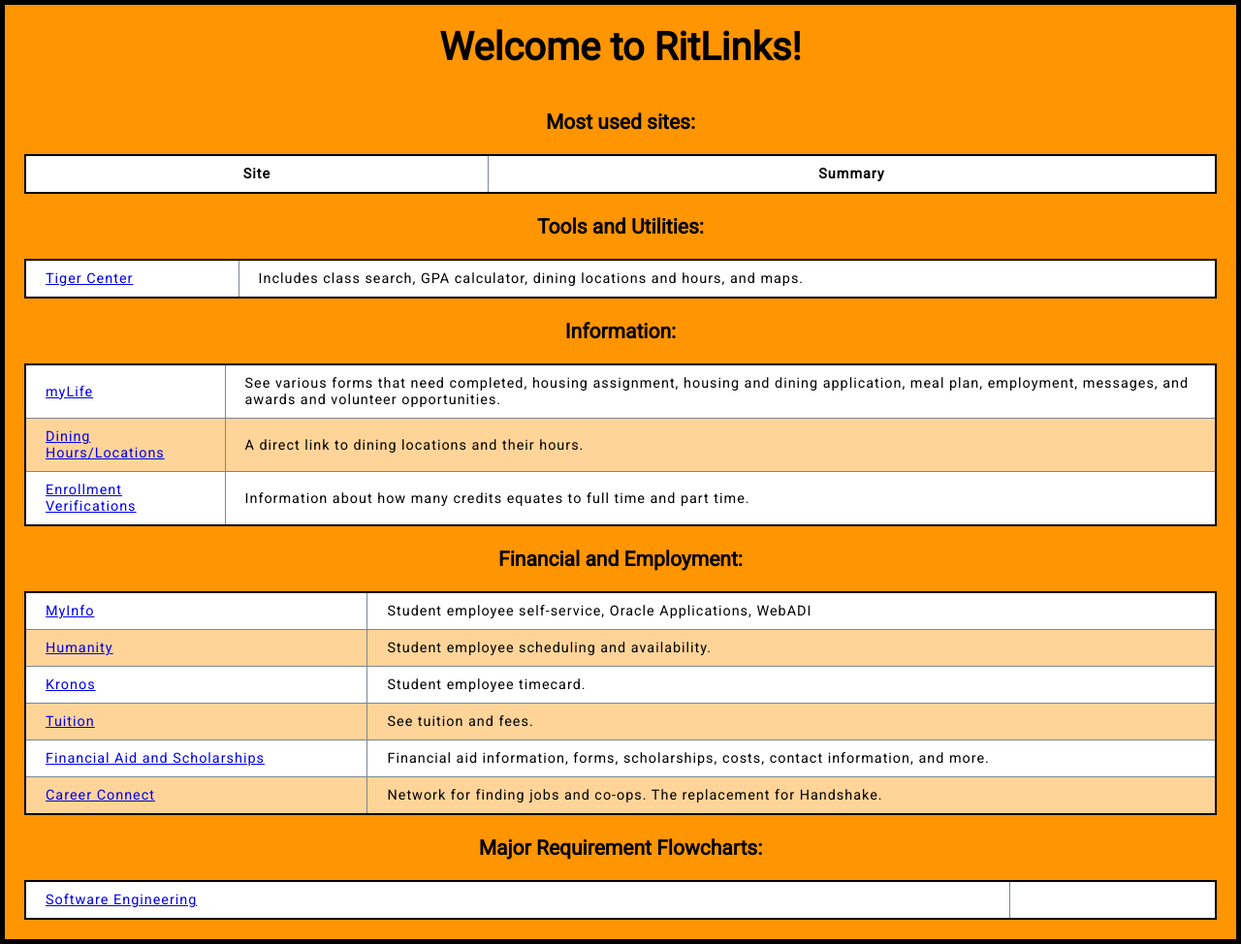
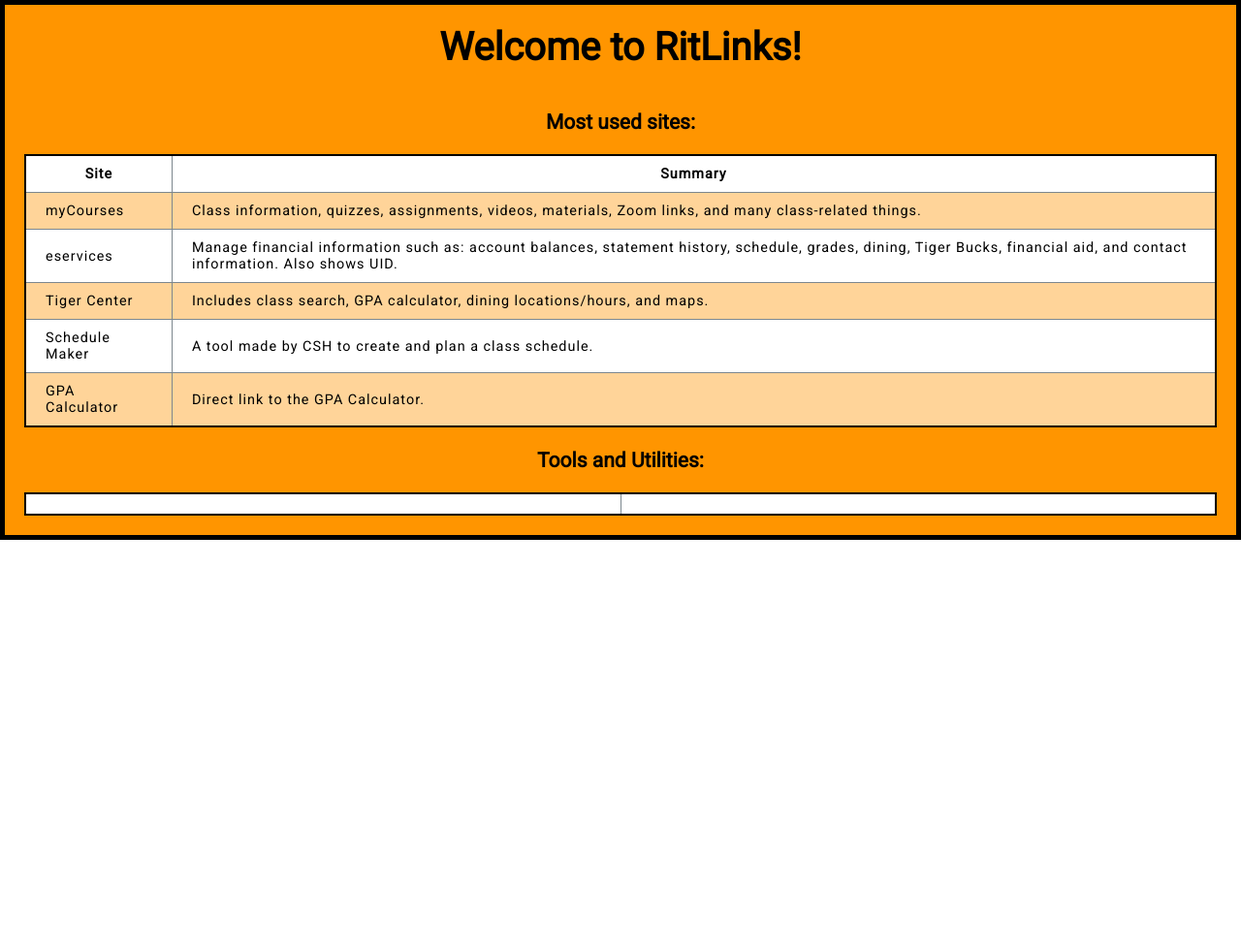
Before and after one commit to klairecodes/ritlinks, a Django app: page /linker/ in a window 1280 px wide. Shown: the whole page at 97% size. After the commit the page ends 557 px from the top, so only its background shows below. Run offline with Django 3.2, Linux system fonts and the light colour scheme; data comes from the database, SQL or seed files in the repository; lists and menus that the app fills with data are empty.

Commit message:
can successfully loop through data stored in models, and can see context variables in views

```diff
--- a/linker/templates/index.html
+++ b/linker/templates/index.html
@@ -5,75 +5,28 @@
 <body>
     <h1>Welcome to RitLinks!</h1>
 <!--    <p>Visit the <a href="/about">about</a> page to learn more and to get a tutorial.</p>-->
-
-    <h3 >Most used sites:</h3>
+{#    {% if index %}#}
+    <h3>Most used sites:</h3>
     <table>
         <tr>
             <th>Site</th>
             <th>Summary</th>
         </tr>
+        {% for link in all_links %}
+            <tr>
+            <td>{{link.name}}</td>
+            <td>{{link.description}}</td>
+            </tr>
+        {% endfor %}
     </table>
     <h3>Tools and Utilities:</h3>
     <table>
         <tr>
-            <td><a href="https://tigercenter.rit.edu/tigerCenterApp/landing">Tiger Center</a></td>
-            <td>Includes class search, GPA calculator, dining locations and hours, and maps.</td>
+            <td></td>
+            <td></td>
         </tr>
     </table>
-
-    <h3>Information:</h3>
-    <table>
-        <tr>
-            <td><a href="https://mylife.rit.edu/">myLife</a></td>
-            <td>See various forms that need completed, housing assignment, housing and dining application, meal plan, employment, messages, and awards and volunteer opportunities.</td>
-        </tr>
-        <tr>
-            <td><a href="https://tigercenter.rit.edu/tigerCenterApp/api/hours-and-locations">Dining Hours/Locations</a></td>
-            <td>A direct link to dining locations and their hours.</td>
-        </tr>
-        <tr>
-            <td><a href="https://www.rit.edu/academicaffairs/registrar/enrollment-verifications">Enrollment Verifications</a></td>
-            <td>Information about how many credits equates to full time and part time.</td>
-        </tr>
-    </table>
-
-    <h3>Financial and Employment:</h3>
-    <table>
-        <tr>
-            <td><a href="https://myinfo.rit.edu/OA_HTML/RF.jsp?function_id=1025494&https://www.rit.edu/academicaffairs/registrar/enrollment-verificationsresp_id=-1&resp_appl_id=-1&security_group_id=0&lang_code=US&params=xwcSk1Kswefmz828d8EP1yUpzmKYjeW5PKdjkQmm.p4&oas=16k2EmAbv_ZQ7Gf2aCJN7Q">MyInfo</a></td>
-            <td>Student employee self-service, Oracle Applications, WebADI</td>
-        </tr>
-        <tr>
-            <td><a href="https://www.humanity.com/app/">Humanity</a></td>
-            <td>Student employee scheduling and availability.</td>
-        </tr>
-        <tr>
-            <td><a href="https://fastapps.rit.edu/kronosTimecard/">Kronos</a></td>
-            <td>Student employee timecard.</td>
-        </tr>
-        <tr>
-            <td><a href="https://www.rit.edu/admissions/tuition-and-fees">Tuition</a></td>
-            <td>See tuition and fees.</td>
-        </tr>
-        <tr>
-            <td><a href="https://www.rit.edu/admissions/aid">Financial Aid and Scholarships</a></td>
-            <td>Financial aid information, forms, scholarships, costs, contact information, and more.</td>
-        </tr>
-        <tr>
-            <td><a href="https://rit-csm.symplicity.com/">Career Connect</a></td>
-            <td>Network for finding jobs and co-ops. The replacement for Handshake.</td>
-        </tr>
-
-    </table>
-
-    <h3>Major Requirement Flowcharts:</h3>
-
-    <table>
-        <tr>
-            <td><a href="http://www.se.rit.edu/flowcharts">Software Engineering</a></td>
-            <td><a href=""></a></td>
-        </tr>
-    </table>
+{#    {% endif %}#}
 
 </body>
 
--- a/linker/views.py
+++ b/linker/views.py
@@ -5,9 +5,11 @@ from linker.models import LinkEntry, Category
 
 def index(request):
     num_links = LinkEntry.objects.all().count()
+    all_links = LinkEntry.objects.all()
 
     context = {
         'num_links' : num_links,
+        'all_links' : all_links,
     }
 
     # Render the HTML template
```
